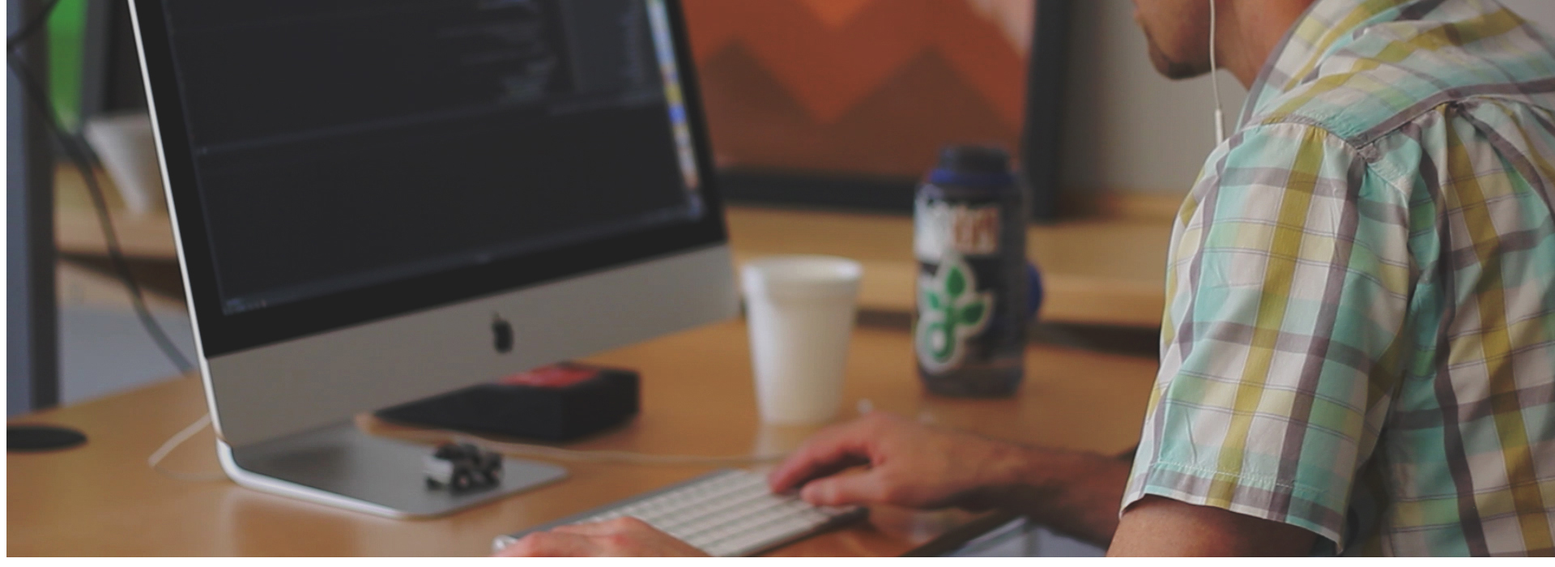
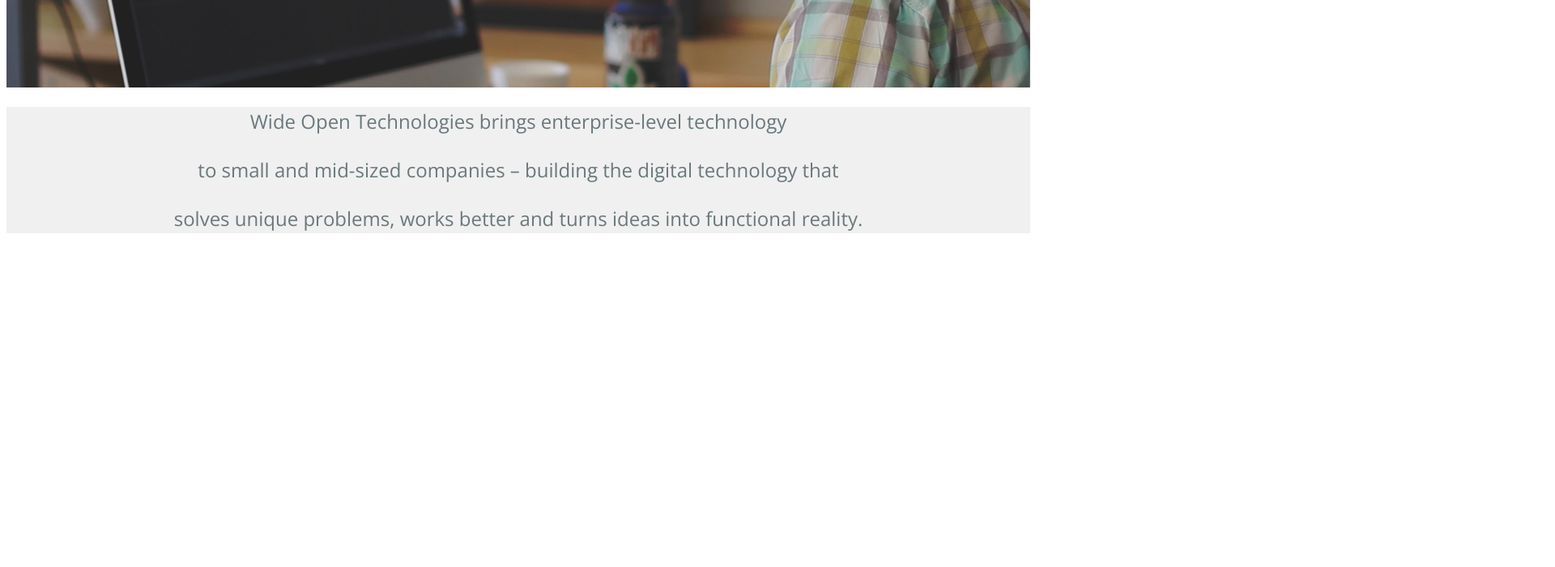
Before and after one commit to richard-robins/wideOpenTechClone, a plain HTML site: page index.html in a window 1280 px wide. Shown: the part 400-1100 px from the top of the page at 81% size, 1920 px wide, since content can reach past the window. After the commit the page ends 800 px from the top, so only its background shows below. Drawn offline with nearby package versions, Linux system fonts and the light colour scheme.

Commit message:
top pic working added fonts and text

```diff
--- a/index.html
+++ b/index.html
@@ -8,9 +8,14 @@
   <body>
     <main>
       <section class="box1">
-        <img src="wot-masthead-dark.jpg" alt="">
+        <section class="image1"></section>
       </section>
-      <section></section>
+      <section class="box2">
+        <p>Wide Open Technologies brings enterprise-level technology</p>
+
+<p>to small and mid-sized companies – building the digital technology that</p>
+<p>solves unique problems, works better and turns ideas into functional reality.</p>
+      </section>
       <section></section>
       <section></section>
       <section></section>
--- a/style.css
+++ b/style.css
@@ -1,7 +1,32 @@
+@import url('https://fonts.googleapis.com/css?family=Open+Sans:400,700|Oswald:300,400,700');
+
+
 * {
   box-sizing: border-box;
 }
 
+.main {
+
+}
+
 .box1 {
-  /*background: url(file:///Users/richardrobins/Documents/devMtn/wideOpen/img/wot-masthead-dark.jpg) no-repeat;*/
+  background: url(wot-masthead-dark.jpg) no-repeat;
+  background-size: cover;;
+  height: 500px;
+
 }
+
+.box2 {
+  background-color: #F0F0F0;
+  text-align: center;
+  font-family: Open Sans;
+  font-size: 24px;
+  line-height: 36px;
+  color: #6a787c;
+
+}
+
+.box2Paragraph {
+
+
+}
```
